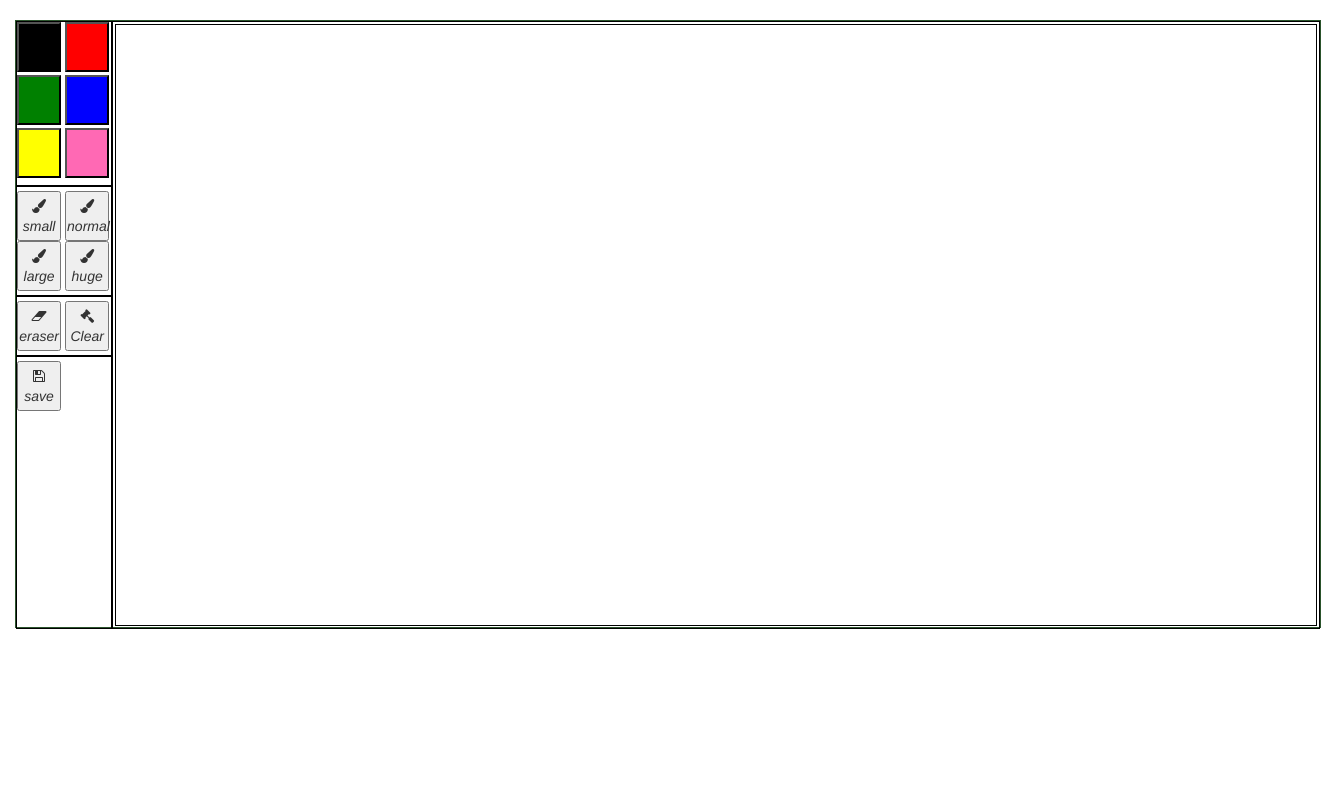
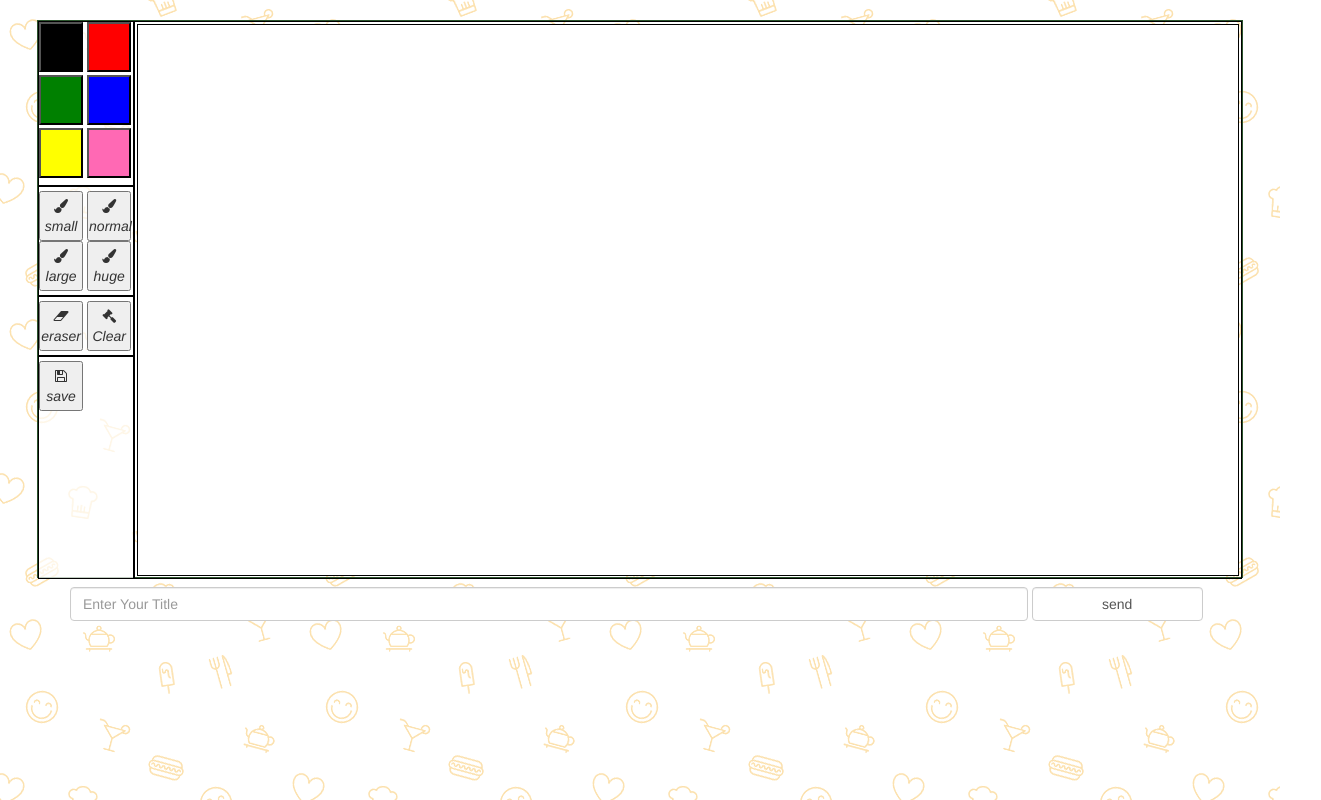
Before and after one commit to seyedalifazel/WebPaint, a plain HTML site: page index.html in a window 1280 px wide. Shown: the whole page, 1321 px wide, since content can reach past the window. Drawn offline with Linux system fonts and the light colour scheme.

Commit message:
add background image and create form

```diff
--- a/css/style.css
+++ b/css/style.css
@@ -2,10 +2,13 @@
     margin: 0px;
     padding: 0px;
 }
-
+body{
+    background-image: url("../img/bg.png");
+    background-repeat: repeat;
+}
 .packLg {
-    width: 1306px;
-    height: 608px;
+    width: 1206px;
+    height: 558px;
     border: 1px solid #2b542c;
     margin: 0px auto;
 }
@@ -20,10 +23,11 @@ canvas {
 }
 
 .btn-list {
-    height: 608px;
+    height: 558px;
     width: 96px;
     border: 1px solid black;
     float: left;
+    background-color: rgba(255,255,255,0.7);
 }
 
 .btn-select {
@@ -60,4 +64,7 @@ canvas {
     background-color: black;
     margin: 4px 0px;
 }
-.sizeBtn
+.send{
+    width: 15%;
+    margin-left: 4px;
+}
--- a/index.html
+++ b/index.html
@@ -57,7 +57,7 @@
                     <i>save</i>
                 </button>
             </div>
-            <canvas id="canvasPaintLg" width="1200" height="600"></canvas>
+            <canvas id="canvasPaintLg" width="1100" height="550"></canvas>
         </div>
     </div>
     <div class="hidden-sm visible-xs">
@@ -65,8 +65,18 @@
         <button class="colorBtn red" onclick="setColor('blue')"></button>
         <canvas id="canvasPaintSm" width="280" height="500"></canvas>
     </div>
+</div>
+<div class="container">
+    <form class="form-group">
+        <input type="text" class="form-control" placeholder="Enter Your Title">
+        <button class="form-control send">send</button>
+    </form>
+</div>
+
 <script>
     context = document.getElementById("canvasPaintLg").getContext("2d");
+    context.fillStyle = "#fff";
+    context.fillRect(0, 0, context.canvas.width, context.canvas.height);
     //vaziyate naghashi
     var paint;
     var colorPick = "#00ff00";
@@ -219,7 +229,6 @@
 
 
 </script>
-</div>
 <script src="js/bootstrap.min.js"></script>
 </body>
 </html>
```
Also changed, not shown: css/bootstrap.css, img/bg.png (added). Lines whose indentation alone changed are shown as unchanged.
